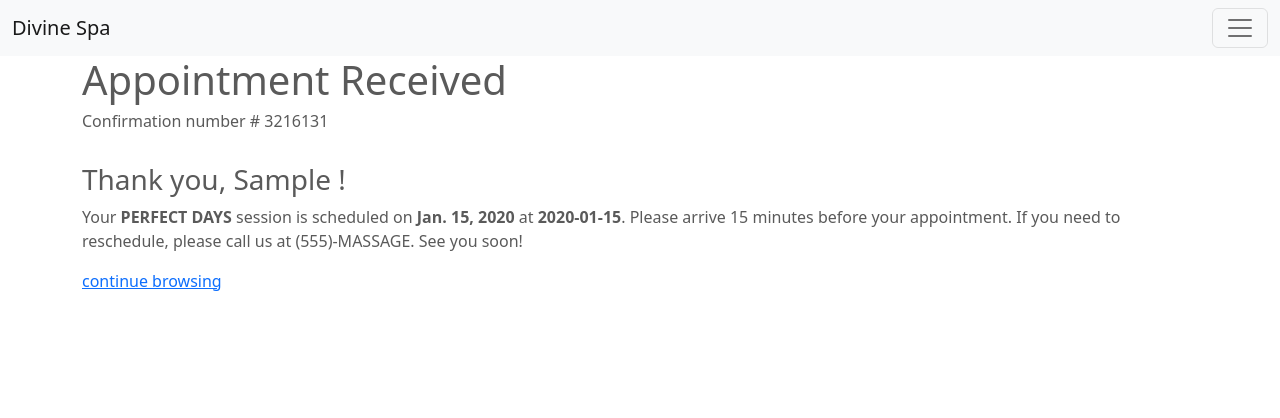
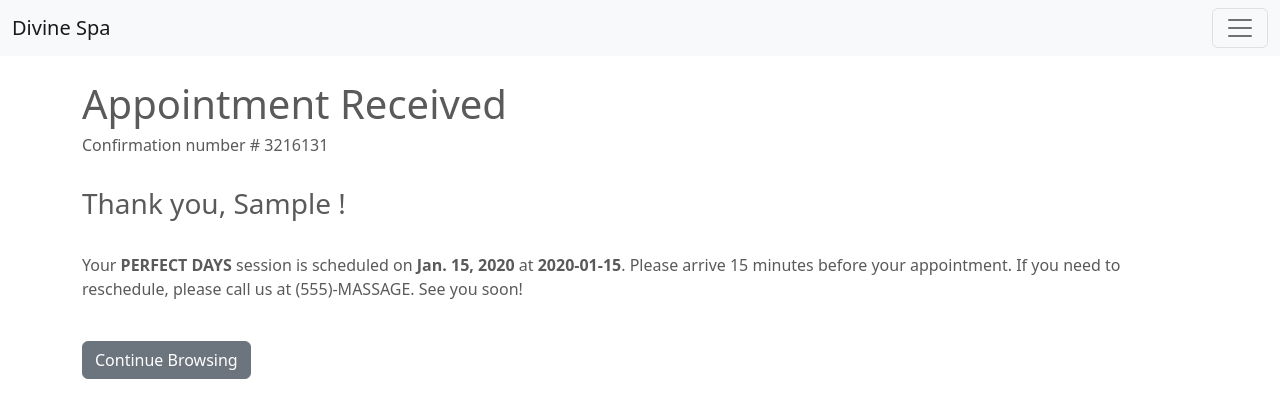
Before and after one commit to Candyce10/Devine-Spa, a Django app: page /book_appointment/confirmation/ in a window 1280 px wide. Shown: the top 418 px of the page. Run offline with Django 4.2, Linux system fonts and the light colour scheme; tables that the repository leaves empty hold one stand-in row (values such as "Sample post"); some libraries are stand-ins or nearby versions.

Commit message:
confirmation page edited

```diff
--- a/main_app/templates/confirmation.html
+++ b/main_app/templates/confirmation.html
@@ -3,7 +3,7 @@
 {% block content %}
 
 
-
+<br>
 <div class="appt">
 <h1>Appointment Received</h1>
 {% for appointment in appointments %}
@@ -12,12 +12,13 @@
 <h6>Confirmation number # 321613{{appointment.pk}}</h6>
 <br/>
 <h3>Thank you, {{appointment.fname}} !</h3>
+<br>
 <p>Your <b>{{appointment.service}}</b> session is scheduled on <b>{{appointment.date}}</b> at <b>{{appointment.time}}</b>. Please arrive 15 minutes before your appointment. If you need to reschedule, please call us at (555)-MASSAGE. See you soon!</p>
 
 {% endif %}
 {% endfor %}
 
-
-<a href="/">continue browsing</a>
+<br>
+<a class="btn btn-secondary" href="/">Continue Browsing</a>
 </div>
 {% endblock %}
--- a/main_app/templates/contact.html
+++ b/main_app/templates/contact.html
@@ -3,7 +3,7 @@
 {% block title %} Contact Us{% endblock %}
 {% block content %}
 
-
+<br>
 <div class="content">
     <div class="container">
         <div class="row">
--- a/main_app/templates/reviews.html
+++ b/main_app/templates/reviews.html
@@ -1,9 +1,11 @@
 {% extends 'base.html' %}
 {% block content %}
-
+<br>
 <h1>Reviews</h1>
+<br>
 <a class="button is-dark" href="{% url 'review_create' %}">
 <button type="button" class="btn btn-primary">Add Review</button></a>
+<br>
 <br>
 <div>
     {% for review in reviews %}
```
